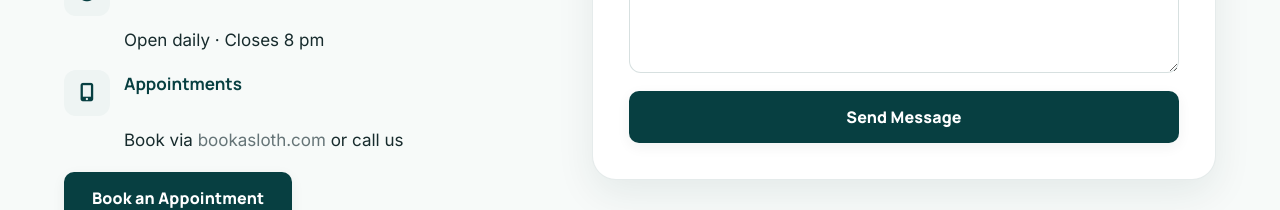
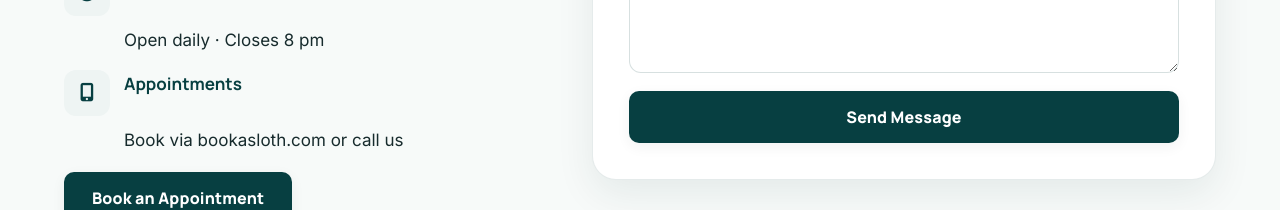
Before and after one commit to thekalamwala/Edulocus, a Next.js app: page /contact in a window 1280 px wide. Shown: the part 823-1033 px from the top of the page. Built offline with nearby package versions, Linux system fonts and the light colour scheme.

Commit message:
Revert "Replace all booking links with bookasloth.com/theedulocusway"
This reverts commit b915313dca33ae803605cbca583b27fa4742730f.

```diff
--- a/app/book-a-consultant/page.js
+++ b/app/book-a-consultant/page.js
@@ -16,8 +16,8 @@ export default function BookConsultant() {
         <div className="container" style={{ maxWidth: '820px' }}>
           <BookingForm />
           <p style={{ marginTop: '18px', color: 'var(--muted)' }}>
-            Prefer to talk? Call <a href="tel:09028451946">090284 51946</a> or book via{' '}
-            <a href="https://bookasloth.com/theedulocusway" target="_blank" rel="noopener noreferrer">bookasloth.com</a>.
+            Prefer to talk? Call <a href="tel:09028451946">090284 51946</a> or book via
+            bookasloth.com.
           </p>
         </div>
       </section>
--- a/app/contact/page.js
+++ b/app/contact/page.js
@@ -32,11 +32,11 @@ export default function Contact() {
               </div>
               <div className="item">
                 <div className="ico"><i className="fa-solid fa-mobile-screen-button" aria-hidden="true" /></div>
-                <div><strong>Appointments</strong><br />Book via <a href="https://bookasloth.com/theedulocusway" target="_blank" rel="noopener noreferrer">bookasloth.com</a> or call us</div>
+                <div><strong>Appointments</strong><br />Book via bookasloth.com or call us</div>
               </div>
             </div>
             <p style={{ marginTop: '18px' }}>
-              <a className="btn btn-primary" href="https://bookasloth.com/theedulocusway" target="_blank" rel="noopener noreferrer">Book an Appointment</a>
+              <Link className="btn btn-primary" href="/contact">Book an Appointment</Link>
             </p>
           </div>
           <div>
--- a/app/faqs/page.js
+++ b/app/faqs/page.js
@@ -7,7 +7,7 @@ const FAQS = [
   { q: 'Which countries do you help with for study abroad?', a: 'We actively support MBBS and higher education in Russia, Germany, USA and several other destinations.' },
   { q: 'Do you help with visas and forex?', a: 'Yes. For study-abroad clients we assist with visa filing and foreign exchange arrangements.' },
   { q: 'Can parents attend the counseling?', a: 'Absolutely. We encourage a joint parent session for major career decisions.' },
-  { q: 'How do I book an appointment?', a: <>Call 090284 51946, book via <a href="https://bookasloth.com/theedulocusway" target="_blank" rel="noopener noreferrer">bookasloth.com</a>, or use our online booking form.</> },
+  { q: 'How do I book an appointment?', a: 'Call 090284 51946, book via bookasloth.com, or use our online booking form.' },
 ]
 
 export default function Faqs() {
--- a/components/CTASection.js
+++ b/components/CTASection.js
@@ -1,24 +1,15 @@
 import Link from 'next/link'
 
-const BOOK_URL = 'https://bookasloth.com/theedulocusway'
-
-export default function CTASection({ title, subtitle, href = BOOK_URL, label = 'Book a Free Consultation', id }) {
-  const isExternal = href.startsWith('http')
+export default function CTASection({ title, subtitle, href = '/contact', label = 'Book a Free Consultation', id }) {
   return (
     <section className="section section--tight" id={id}>
       <div className="container">
         <div className="cta-section reveal">
           <h2>{title}</h2>
           {subtitle && <p>{subtitle}</p>}
-          {isExternal ? (
-            <a className="btn btn-accent" href={href} target="_blank" rel="noopener noreferrer">
-              {label}
-            </a>
-          ) : (
-            <Link className="btn btn-accent" href={href}>
-              {label}
-            </Link>
-          )}
+          <Link className="btn btn-accent" href={href}>
+            {label}
+          </Link>
         </div>
       </div>
     </section>
--- a/components/Footer.js
+++ b/components/Footer.js
@@ -57,7 +57,7 @@ export default function Footer() {
             <ul>
               <li><a href="tel:09028451946"><i className="fa-solid fa-phone" /> 090284 51946</a></li>
               <li><Link href="/contact">33/2 Amravati Rd, Civil Lines, Nagpur</Link></li>
-              <li><a href="https://bookasloth.com/theedulocusway" target="_blank" rel="noopener noreferrer">Book Appointment</a></li>
+              <li><Link href="/contact">Book Appointment</Link></li>
             </ul>
           </div>
         </div>
--- a/components/Navbar.js
+++ b/components/Navbar.js
@@ -131,17 +131,17 @@ export default function Navbar() {
                 )
               })}
               <li className="nav-cta nav-cta--menu">
-                <a className="btn btn-accent" href="https://bookasloth.com/theedulocusway" target="_blank" rel="noopener noreferrer">
+                <Link className="btn btn-accent" href="/contact">
                   Book a Consultation <i className="fa-solid fa-arrow-right" aria-hidden="true" />
-                </a>
+                </Link>
               </li>
             </ul>
           </nav>
 
           <div className="nav-cta nav-cta--header">
-            <a className="btn btn-accent" href="https://bookasloth.com/theedulocusway" target="_blank" rel="noopener noreferrer">
+            <Link className="btn btn-accent" href="/contact">
               Book a Consultation <i className="fa-solid fa-arrow-right" aria-hidden="true" />
-            </a>
+            </Link>
           </div>
         </div>
       </header>
```
